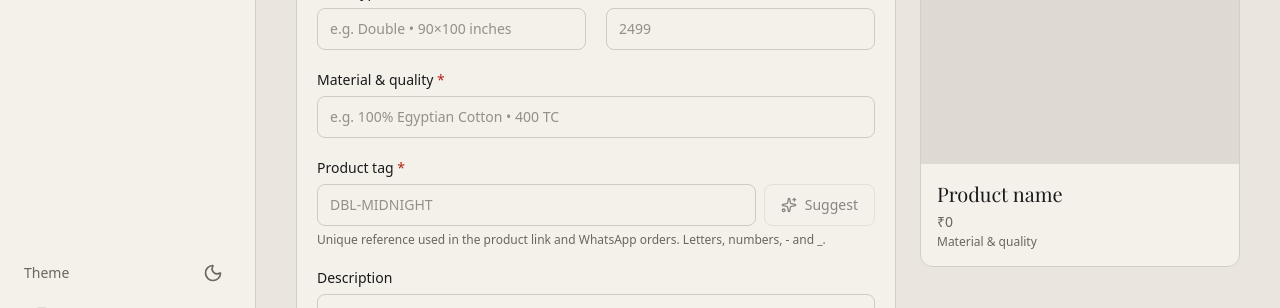
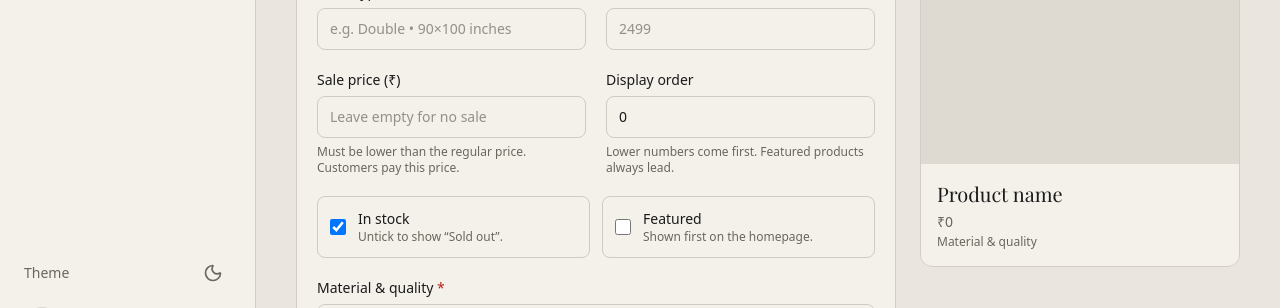
Before and after one commit to novitaswebworks/comfort-cotton, a Next.js app: page /admin/products/new in a window 1280 px wide. Shown: the part 383-691 px from the top of the page. Built offline with nearby package versions, Linux system fonts and the light colour scheme; no server answers; a web font is replaced by a local one.

Commit message:
feat(catalogue): stock flag, featured/ordering and sale price
Also lets product tags contain dots so existing tags like BS125.N1 can be saved.

```diff
--- a/app/(storefront)/collections/[category]/page.tsx
+++ b/app/(storefront)/collections/[category]/page.tsx
@@ -1,4 +1,5 @@
 import { notFound } from "next/navigation";
+import { effectivePrice, formatRupees, onSale } from "@/lib/pricing";
 import Link from "next/link";
 import Image from "next/image";
 import { ArrowLeft } from "lucide-react";
@@ -72,7 +73,7 @@ export default async function CategoryPage({ params }: { params: Promise<{ categ
                     )}
                   </div>
                   <h2 className="text-xl font-light tracking-wide">{product.name}</h2>
-                  <p className="text-sm text-muted-foreground mt-2 font-medium tracking-wider">₹{product.price}</p>
+                  <p className="text-sm text-muted-foreground mt-2 font-medium tracking-wider">{product.in_stock ? formatRupees(effectivePrice(product)) : "Sold out"}{product.in_stock && onSale(product) && <span className="ml-2 line-through opacity-60">{formatRupees(Number(product.price))}</span>}</p>
                   <p className="text-xs text-muted-foreground mt-1 opacity-70">{product.material}</p>
                 </Link>
               );
--- a/components/admin/ProductForm.tsx
+++ b/components/admin/ProductForm.tsx
@@ -111,6 +111,10 @@ export default function ProductForm({ product, defaultCategory }: { product?: Pr
     material: product?.material ?? "",
     tag: product?.tag ?? "",
     description: product?.description ?? "",
+    sale_price: product?.sale_price != null ? String(product.sale_price) : "",
+    sort_order: String(product?.sort_order ?? 0),
+    in_stock: product?.in_stock ?? true,
+    featured: product?.featured ?? false,
   });
   const [files, setFiles] = useState<Record<ImageKey, File | null>>({ image_url: null, zoom_image_url: null, pillow_image_url: null });
   const [removed, setRemoved] = useState<Record<ImageKey, boolean>>({ image_url: false, zoom_image_url: false, pillow_image_url: false });
@@ -143,7 +147,7 @@ export default function ProductForm({ product, defaultCategory }: { product?: Pr
         else if (editing && removed[k] && k !== "image_url") images[k] = "";
       });
 
-      const payload = { ...v, price: parseFloat(v.price), ...(editing ? images : { image_url: "", zoom_image_url: "", pillow_image_url: "", ...images }) };
+      const payload = { ...v, price: parseFloat(v.price), sale_price: v.sale_price.trim() === "" ? null : parseFloat(v.sale_price), sort_order: parseInt(v.sort_order || "0", 10), ...(editing ? images : { image_url: "", zoom_image_url: "", pillow_image_url: "", ...images }) };
       const res = editing ? await updateProductDb(product.id, payload) : await createProductDb(payload);
       if (!res.success) throw new Error(res.error);
       setDirty(false);
@@ -206,6 +210,28 @@ export default function ProductForm({ product, defaultCategory }: { product?: Pr
                 <input id="price" required type="number" inputMode="decimal" min="0" step="0.01" value={v.price} onChange={(e) => set("price", e.target.value)} placeholder="2499" className={field} />
               </div>
             </div>
+            <div className="grid gap-5 sm:grid-cols-2">
+              <div>
+                <label htmlFor="sale_price" className={label}>Sale price (₹)</label>
+                <input id="sale_price" type="number" inputMode="decimal" min="0" step="0.01" value={v.sale_price} onChange={(e) => set("sale_price", e.target.value)} placeholder="Leave empty for no sale" className={field} />
+                <p className="mt-1.5 text-xs text-muted-foreground">Must be lower than the regular price. Customers pay this price.</p>
+              </div>
+              <div>
+                <label htmlFor="sort_order" className={label}>Display order</label>
+                <input id="sort_order" type="number" step="1" value={v.sort_order} onChange={(e) => set("sort_order", e.target.value)} className={field} />
+                <p className="mt-1.5 text-xs text-muted-foreground">Lower numbers come first. Featured products always lead.</p>
+              </div>
+            </div>
+            <div className="grid gap-3 sm:grid-cols-2">
+              <label className="flex items-center gap-3 rounded-lg border border-input p-3 text-sm">
+                <input type="checkbox" checked={v.in_stock} onChange={(e) => set("in_stock", e.target.checked)} className="h-4 w-4" />
+                <span><span className="font-medium">In stock</span><span className="block text-xs text-muted-foreground">Untick to show &ldquo;Sold out&rdquo;.</span></span>
+              </label>
+              <label className="flex items-center gap-3 rounded-lg border border-input p-3 text-sm">
+                <input type="checkbox" checked={v.featured} onChange={(e) => set("featured", e.target.checked)} className="h-4 w-4" />
+                <span><span className="font-medium">Featured</span><span className="block text-xs text-muted-foreground">Shown first on the homepage.</span></span>
+              </label>
+            </div>
             <div>
               <label htmlFor="material" className={label}>Material &amp; quality <span className="text-destructive">*</span></label>
               <input id="material" required value={v.material} onChange={(e) => set("material", e.target.value)} placeholder="e.g. 100% Egyptian Cotton • 400 TC" className={field} />
@@ -218,7 +244,7 @@ export default function ProductForm({ product, defaultCategory }: { product?: Pr
                   <Sparkles className="h-4 w-4" /> <span className="hidden sm:inline">Suggest</span>
                 </button>
               </div>
-              <p className="mt-1.5 text-xs text-muted-foreground">Unique reference used in the product link and WhatsApp orders. Letters, numbers, - and _.</p>
+              <p className="mt-1.5 text-xs text-muted-foreground">Unique reference used in the product link and WhatsApp orders. Letters, numbers, ., - and _.</p>
             </div>
             <div>
               <label htmlFor="description" className={label}>Description</label>
@@ -256,7 +282,7 @@ export default function ProductForm({ product, defaultCategory }: { product?: Pr
               </div>
               <div className="p-4">
                 <h3 className="text-xl font-light" style={{ fontFamily: "'Playfair Display', serif" }}>{v.name || "Product name"}</h3>
-                <p className="mt-1 text-sm text-muted-foreground">{v.price ? `₹${v.price}` : "₹0"}</p>
+                <p className="mt-1 text-sm text-muted-foreground">{v.sale_price ? <><span>₹{v.sale_price}</span> <span className="line-through opacity-60">₹{v.price}</span></> : v.price ? `₹${v.price}` : "₹0"}{!v.in_stock && " · Sold out"}</p>
                 <p className="mt-0.5 text-xs text-muted-foreground">{v.material || "Material & quality"}</p>
               </div>
             </div>
--- a/components/storefront/AddToCartButton.tsx
+++ b/components/storefront/AddToCartButton.tsx
@@ -11,11 +11,20 @@ interface AddToCartButtonProps {
     tag: string;
     image_url: string;
   };
+  inStock?: boolean;
   className?: string;
 }
 
-export default function AddToCartButton({ product, className = "" }: AddToCartButtonProps) {
+export default function AddToCartButton({ product, inStock = true, className = "" }: AddToCartButtonProps) {
   const { addItem } = useCartStore();
+
+  if (!inStock) {
+    return (
+      <button disabled aria-disabled="true" className={`flex items-center justify-center border border-border text-muted-foreground px-8 py-5 w-full cursor-not-allowed ${className}`}>
+        <span className="font-semibold text-xs tracking-[0.2em] uppercase">Sold out</span>
+      </button>
+    );
+  }
 
   return (
     <button
--- a/lib/admin/stats.ts
+++ b/lib/admin/stats.ts
@@ -50,6 +50,7 @@ export function computeStats(products: Product[]) {
     { id: "no-desc", label: "Missing description", products: products.filter((p) => !p.description?.trim()) },
     { id: "no-zoom", label: "Missing texture image", products: products.filter((p) => !p.zoom_image_url) },
     { id: "stale-draft", label: "Drafts older than 14 days", products: drafts.filter((p) => Date.now() - new Date(p.created_at).getTime() > 14 * DAY) },
+    { id: "out-of-stock", label: "Marked out of stock", products: published.filter((p) => !p.in_stock) },
     { id: "unknown-cat", label: "Unrecognised category", products: unknown },
   ].filter((i) => i.products.length > 0);
 
--- /dev/null
+++ b/lib/pricing.ts
@@ -0,0 +1,15 @@
+interface Priced {
+  price: number | string;
+  sale_price?: number | string | null;
+}
+
+/** The price a customer pays: the sale price when it is set and lower than the normal price. */
+export function effectivePrice(p: Priced): number {
+  const price = Number(p.price);
+  const sale = p.sale_price == null ? null : Number(p.sale_price);
+  return sale !== null && Number.isFinite(sale) && sale >= 0 && sale < price ? sale : price;
+}
+
+export const onSale = (p: Priced) => effectivePrice(p) < Number(p.price);
+
+export const formatRupees = (n: number) => `₹${new Intl.NumberFormat("en-IN", { maximumFractionDigits: 2 }).format(n)}`;
--- a/lib/products.ts
+++ b/lib/products.ts
@@ -13,6 +13,10 @@ export interface Product {
   image_url: string;
   zoom_image_url: string;
   pillow_image_url: string;
+  in_stock: boolean;
+  featured: boolean;
+  sort_order: number;
+  sale_price: number | null;
   created_at: string;
 }
 
@@ -40,7 +44,7 @@ async function run<T>(query: () => PromiseLike<{ data: T | null; error: { messag
 
 export function getPublishedProducts(limit?: number) {
   return run<Product[]>(() => {
-    const q = publicClient().from("products").select("*").eq("status", "Published").order("created_at", { ascending: true });
+    const q = publicClient().from("products").select("*").eq("status", "Published").order("featured", { ascending: false }).order("sort_order", { ascending: true }).order("created_at", { ascending: true });
     return (limit ? q.limit(limit) : q) as PromiseLike<{ data: Product[] | null; error: { message: string } | null }>;
   });
 }
@@ -53,6 +57,8 @@ export function getProductsByCategory(category: string) {
         .select("*")
         .eq("category", category)
         .eq("status", "Published")
+        .order("featured", { ascending: false })
+        .order("sort_order", { ascending: true })
         .order("created_at", { ascending: false }) as PromiseLike<{ data: Product[] | null; error: { message: string } | null }>,
   );
 }
@@ -85,13 +91,17 @@ export function getRelatedProducts(product: Pick<Product, "id" | "category">, li
   );
 }
 
+type CartProduct = Pick<Product, "id" | "name" | "price" | "sale_price" | "tag" | "image_url">;
+
+/** Published, in-stock products only: anything else should drop out of a customer's cart. */
 export function getPublishedProductsByIds(ids: string[]) {
-  return run<Pick<Product, "id" | "name" | "price" | "tag" | "image_url">[]>(
+  return run<CartProduct[]>(
     () =>
       publicClient()
         .from("products")
-        .select("id,name,price,tag,image_url")
+        .select("id,name,price,sale_price,tag,image_url")
         .in("id", ids)
-        .eq("status", "Published") as PromiseLike<{ data: Pick<Product, "id" | "name" | "price" | "tag" | "image_url">[] | null; error: { message: string } | null }>,
+        .eq("status", "Published")
+        .eq("in_stock", true) as PromiseLike<{ data: CartProduct[] | null; error: { message: string } | null }>,
   );
 }
```
Also changed, not shown: app/(storefront)/product/[tag]/page.tsx (+9 -7 lines), app/api/cart/sync/route.ts (+6 -3 lines), components/storefront/ProductLookbook.tsx (+6 -4 lines), lib/product-schema.ts (+31 -1 lines), 1 other file (tests, documents, lock files or other folders).
